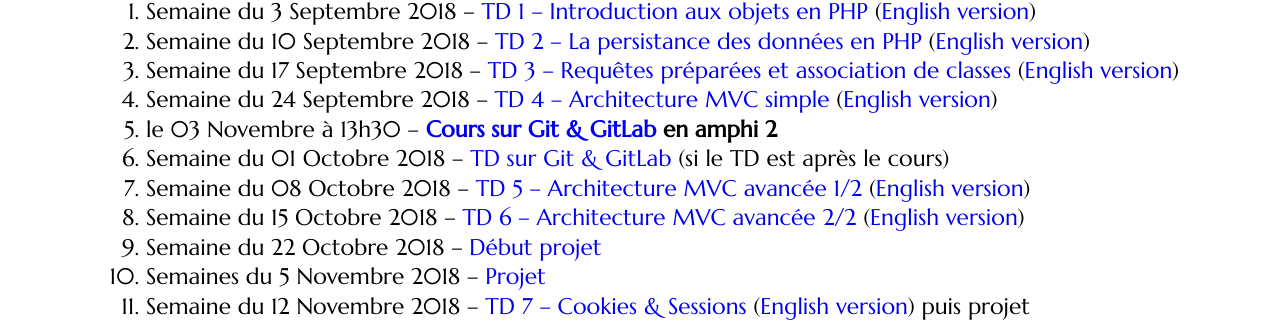
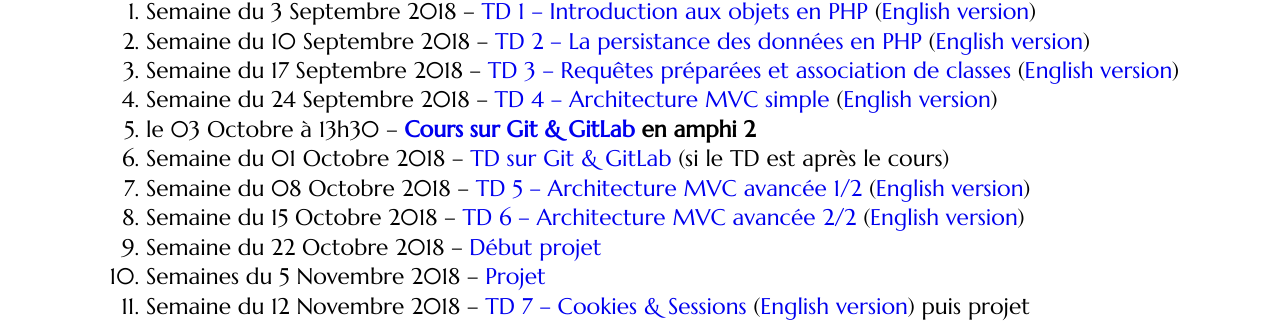
Before and after one commit to romainlebreton/R3.01-DeveloppementWeb, a Jekyll site: the page built from index.md, in a window 1280 px wide. Shown: the part 487-809 px from the top of the page. Built offline with Jekyll 4.4.1, drawn with Linux system fonts in a browser that asks for light colours; some web fonts are replaced.

Commit message:
Typo EDT

```diff
--- a/index.md
+++ b/index.md
@@ -23,7 +23,7 @@ Cours à l'IUT de Montpellier - 2ème année
 1. Semaine du 10 Septembre 2018 -- [TD 2 -- La persistance des données en PHP](tutorials/tutorial2.html) ([English version](tutorials/tutorial2-en.html))
 1. Semaine du 17 Septembre 2018 -- [TD 3 -- Requêtes préparées et association de classes](tutorials/tutorial3.html) ([English version](tutorials/tutorial3-en.html))
 1. Semaine du 24 Septembre 2018 --  [TD 4 -- Architecture MVC simple](tutorials/tutorial4.html) ([English version](tutorials/tutorial4-en.html))
-1. le 03 Novembre à 13h30 -- **[Cours sur Git & GitLab](assets/initiation GIT_IUT.pdf) en amphi 2**
+1. le 03 Octobre à 13h30 -- **[Cours sur Git & GitLab](assets/initiation GIT_IUT.pdf) en amphi 2**
 1. Semaine du 01 Octobre 2018 -- [TD sur Git & GitLab](assets/initiation GIT_IUT_TP.pdf) (si le TD est après le cours)
 1. Semaine du 08 Octobre 2018 --  [TD 5 -- Architecture MVC avancée 1/2](tutorials/tutorial5.html) ([English version](tutorials/tutorial5-en.html))
 1. Semaine du 15 Octobre 2018 --  [TD 6 -- Architecture MVC avancée 2/2](tutorials/tutorial6.html) ([English version](tutorials/tutorial6-en.html))
```
